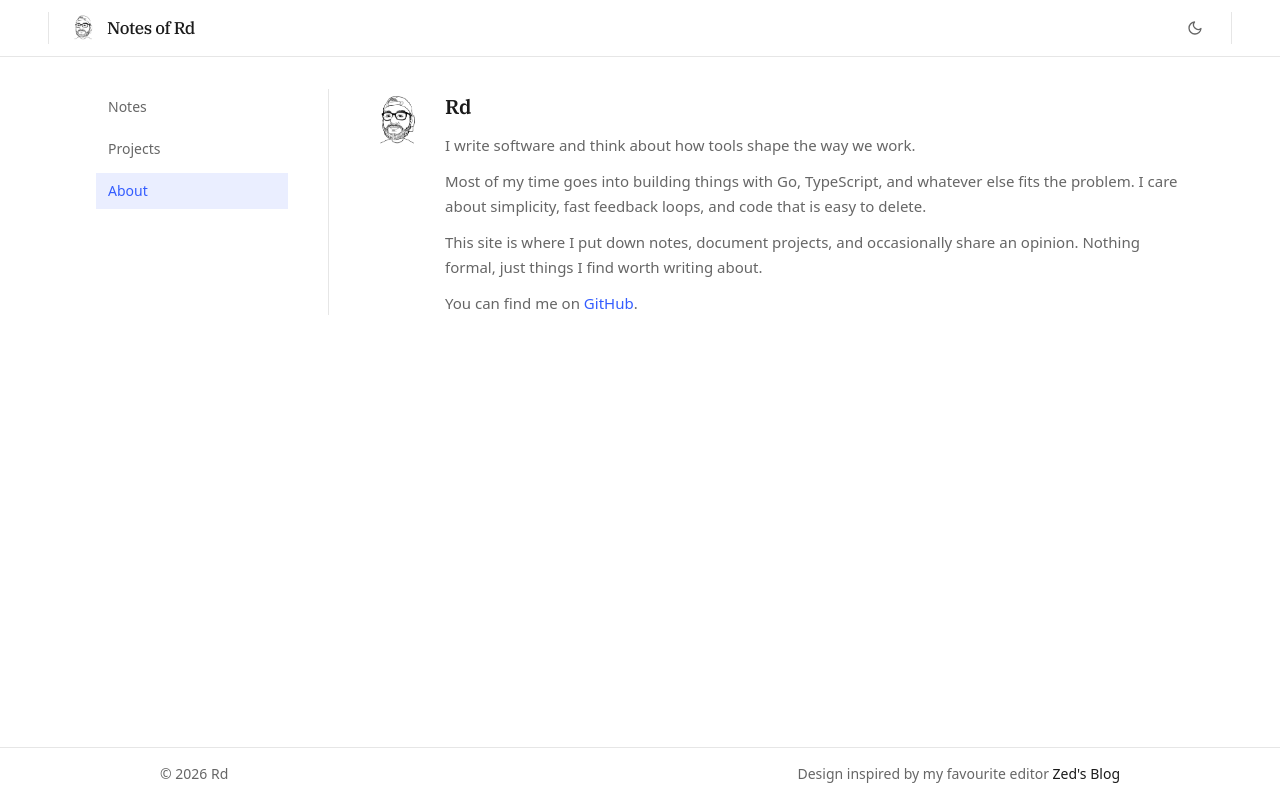
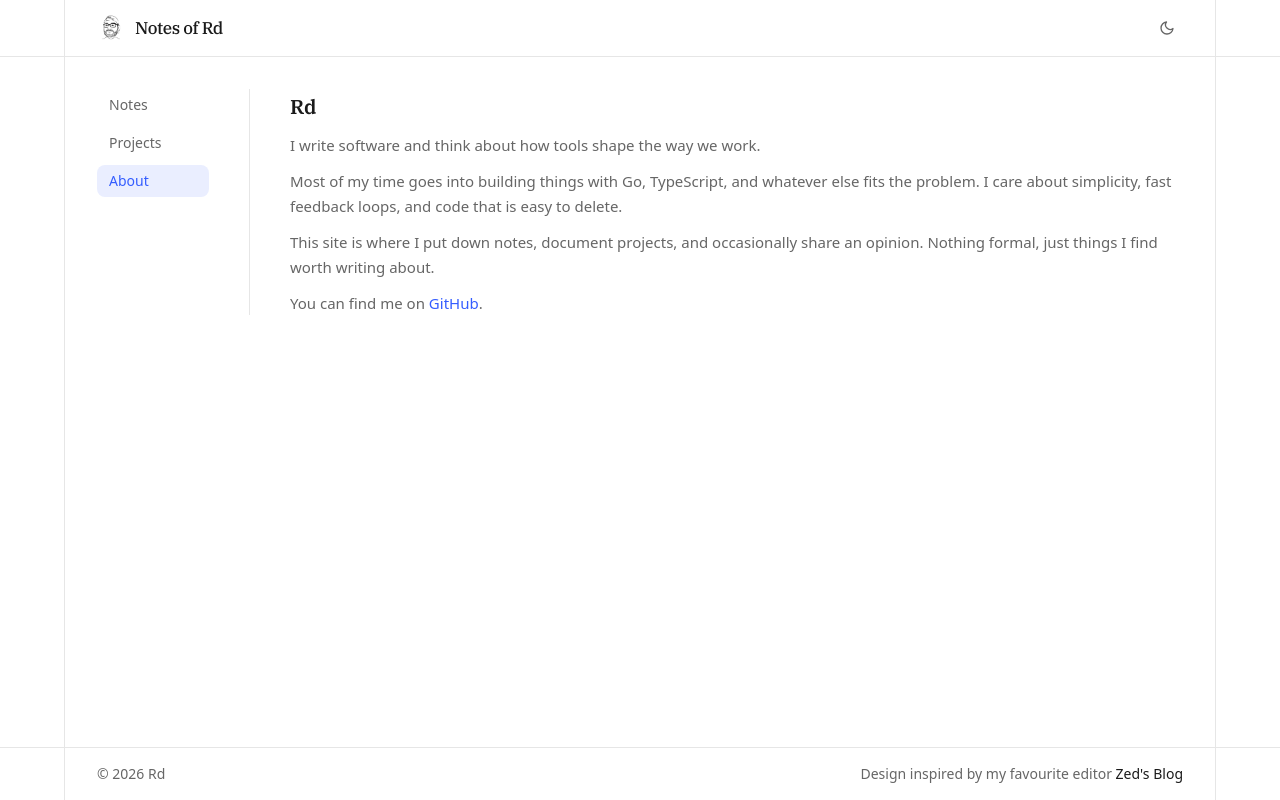
Before and after one commit to rdyv/rdyv.github.io, a Next.js app: page /about in a window 1280 px wide. Built offline with nearby package versions, Linux system fonts and the light colour scheme.

Commit message:
fix: polish UI details across the site
Fix rounded corners on sidebar and row items, add focus-visible
ring, glassmorphism header, vertical content borders, consistent
padding alignment, cursor pointer on theme toggle, remove hover
from keep-reading cards, and constant-width sidebar highlights.

```diff
--- a/src/app/about/page.tsx
+++ b/src/app/about/page.tsx
@@ -1,4 +1,3 @@
-import Image from "next/image";
 import Sidebar, { MobileNav } from "@/components/Sidebar";
 import type { Metadata } from "next";
 
@@ -12,30 +11,20 @@ export default function AboutPage() {
         <Sidebar active="about" />
         <div className="hidden w-px bg-border lg:block" />
         <div className="min-w-0 flex-1 pt-1">
-          <div className="flex flex-col gap-5 sm:flex-row sm:items-start">
-            <Image
-              src="/profile.png"
-              alt="Rd"
-              width={56}
-              height={56}
-              className="shrink-0 rounded-full"
-            />
-            <div>
           <h1 className="font-serif text-xl font-semibold text-ink">Rd</h1>
           <div className="mt-3 space-y-3 text-[0.9375rem] leading-relaxed text-ink-muted">
             <p>
-                  I write software and think about how tools shape the way we
-                  work.
+              I write software and think about how tools shape the way we work.
             </p>
             <p>
-                  Most of my time goes into building things with Go, TypeScript,
-                  and whatever else fits the problem. I care about simplicity,
-                  fast feedback loops, and code that is easy to delete.
+              Most of my time goes into building things with Go, TypeScript, and
+              whatever else fits the problem. I care about simplicity, fast
+              feedback loops, and code that is easy to delete.
             </p>
             <p>
               This site is where I put down notes, document projects, and
-                  occasionally share an opinion. Nothing formal, just things I
-                  find worth writing about.
+              occasionally share an opinion. Nothing formal, just things I find
+              worth writing about.
             </p>
             <p>
               You can find me on{" "}
@@ -53,7 +42,5 @@ export default function AboutPage() {
         </div>
       </div>
     </div>
-      </div>
-    </div>
   );
 }
--- a/src/app/globals.css
+++ b/src/app/globals.css
@@ -94,6 +94,14 @@
   .dark ::selection {
     background: hsl(210, 70%, 35%);
     color: white;
+  }
+
+  *:focus-visible {
+    outline: none;
+    box-shadow:
+      0 0 0 2px var(--color-surface),
+      0 0 0 4px var(--color-accent);
+    border-radius: var(--radius-md);
   }
 }
 
--- a/src/app/layout.tsx
+++ b/src/app/layout.tsx
@@ -39,7 +39,9 @@ export default function RootLayout({
       </head>
       <body className="relative flex min-h-screen flex-col overflow-x-clip">
         <Header />
-        <main className="flex-1">{children}</main>
+        <div className="mx-auto flex min-h-0 w-full max-w-6xl flex-1 border-x border-border">
+          <main className="min-w-0 flex-1">{children}</main>
+        </div>
         <Footer />
       </body>
     </html>
--- a/src/app/notes/[slug]/page.tsx
+++ b/src/app/notes/[slug]/page.tsx
@@ -100,7 +100,7 @@ export default async function BlogPost({
 
           {/* Table of contents */}
           {post.headings.length > 0 && (
-            <nav className="mb-10 rounded-radius-md border border-border bg-surface-raised p-5">
+            <nav className="mb-10 rounded-lg border border-border bg-surface-raised p-5">
               <p className="mb-3 text-xs font-medium uppercase tracking-wider text-ink-faint">
                 On this page
               </p>
@@ -148,9 +148,9 @@ export default async function BlogPost({
                   <Link
                     key={r.slug}
                     href={`/notes/${r.slug}`}
-                    className="group rounded-radius-md border border-border bg-surface-raised p-5 transition-all duration-200 hover:border-accent-border hover:shadow-md"
+                    className="rounded-lg border border-border bg-surface-raised p-5"
                   >
-                    <p className="font-serif text-base font-[450] leading-snug text-ink transition-colors duration-150 group-hover:text-accent">
+                    <p className="font-serif text-base font-[450] leading-snug text-ink">
                       {r.title}
                     </p>
                     <p className="mt-2 text-sm leading-relaxed text-ink-muted">
--- a/src/app/projects/page.tsx
+++ b/src/app/projects/page.tsx
@@ -42,7 +42,7 @@ export default function ProjectsPage() {
               href={project.url}
               target="_blank"
               rel="noopener noreferrer"
-              className="group flex items-center justify-between gap-4 border-b border-border px-1 py-4 transition-colors duration-150 hover:bg-surface-hover"
+              className="group flex items-center justify-between gap-4 rounded-md border-b border-border px-3 py-4 transition-colors duration-150 hover:bg-surface-hover"
             >
               <div className="min-w-0">
                 <span className="text-[0.9375rem] font-medium text-ink transition-colors duration-150 group-hover:text-accent">
--- a/src/components/BlogCard.tsx
+++ b/src/components/BlogCard.tsx
@@ -66,7 +66,7 @@ export default function FeaturedCard({
               {formatDate(post.date)}
             </time>
             {isNewest && (
-              <span className="rounded-radius-xs border border-border px-2 py-0.5 text-[0.625rem] font-medium uppercase tracking-wide text-ink">
+              <span className="rounded border border-border px-2 py-0.5 text-[0.625rem] font-medium uppercase tracking-wide text-ink">
                 Newest
               </span>
             )}
--- a/src/components/Footer.tsx
+++ b/src/components/Footer.tsx
@@ -1,7 +1,7 @@
 export default function Footer() {
   return (
     <footer className="mt-auto border-t border-border">
-      <div className="mx-auto flex max-w-5xl flex-col items-center gap-1 px-6 py-4 sm:flex-row sm:justify-between sm:gap-0 sm:px-8">
+      <div className="mx-auto flex max-w-6xl border-x border-border flex-col items-center gap-1 px-6 py-4 sm:flex-row sm:justify-between sm:gap-0 sm:px-8">
         <span className="text-sm text-ink-muted">
           &copy; {new Date().getFullYear()} Rd
         </span>
--- a/src/components/Header.tsx
+++ b/src/components/Header.tsx
@@ -4,11 +4,8 @@ import ThemeToggle from "./ThemeToggle";
 
 export default function Header() {
   return (
-    <header className="sticky top-0 z-50 h-[57px] shrink-0 border-b border-border bg-nav-bg backdrop-blur-lg">
-      <div className="flex h-full items-center">
-        <div className="w-4 sm:w-6 md:w-12" />
-
-        <nav className="flex flex-1 items-center justify-between gap-4 border-x border-border px-5">
+    <header className="sticky top-0 z-50 h-[57px] shrink-0 border-b border-border bg-surface/60 backdrop-blur-xl backdrop-saturate-150">
+      <nav className="mx-auto flex h-full max-w-6xl items-center justify-between border-x border-border px-4 sm:px-6 lg:px-8">
         <Link
           href="/"
           className="flex items-center gap-2 font-serif text-sm font-medium tracking-tight text-ink transition-colors duration-150 hover:text-accent sm:gap-2.5 sm:text-[1.0625rem]"
@@ -25,9 +22,6 @@ export default function Header() {
 
         <ThemeToggle />
       </nav>
-
-        <div className="w-4 sm:w-6 md:w-12" />
-      </div>
     </header>
   );
 }
--- a/src/components/PostRow.tsx
+++ b/src/components/PostRow.tsx
@@ -21,7 +21,7 @@ export default function PostRow({
   return (
     <Link
       href={`/notes/${post.slug}`}
-      className="group flex flex-col gap-1 border-b border-border px-1 py-3.5 transition-colors duration-150 hover:bg-surface-hover sm:flex-row sm:items-center sm:gap-3"
+      className="group flex flex-col gap-1 rounded-md border-b border-border px-3 py-3.5 transition-colors duration-150 hover:bg-surface-hover sm:flex-row sm:items-center sm:gap-3"
     >
       <span className="flex min-w-0 flex-1 items-center gap-2 text-[0.9375rem] font-medium text-ink transition-colors duration-150 group-hover:text-accent">
         <span className="line-clamp-1">{post.title}</span>
@@ -32,7 +32,7 @@ export default function PostRow({
 
       <div className="flex shrink-0 items-center gap-3">
         {showFeaturedBadge && (
-          <span className="hidden rounded-radius-xs border border-border px-2 py-0.5 text-[0.625rem] font-medium uppercase tracking-wide text-ink-muted sm:inline">
+          <span className="hidden rounded border border-border px-2 py-0.5 text-[0.625rem] font-medium uppercase tracking-wide text-ink-muted sm:inline">
             Featured
           </span>
         )}
--- a/src/components/Sidebar.tsx
+++ b/src/components/Sidebar.tsx
@@ -8,7 +8,7 @@ export function MobileNav({ active }: { active: string }) {
         <Link
           key={item.slug}
           href={`/${item.slug}`}
-          className={`shrink-0 rounded-radius-md px-4 py-2 text-sm transition-all duration-150 ${
+          className={`shrink-0 rounded-md px-4 py-2 text-sm transition-all duration-150 ${
             active === item.slug
               ? "bg-accent/10 font-medium text-accent"
               : "text-ink-muted hover:bg-surface-hover hover:text-ink"
@@ -23,13 +23,13 @@ export function MobileNav({ active }: { active: string }) {
 
 export default function Sidebar({ active }: { active: string }) {
   return (
-    <aside className="hidden w-48 shrink-0 lg:block">
-      <nav className="sticky top-[73px] space-y-1.5">
+    <aside className="hidden shrink-0 lg:block">
+      <nav className="sticky top-[73px] flex flex-col items-start gap-1.5">
         {sidebarLinks.map((item) => (
           <Link
             key={item.slug}
             href={`/${item.slug}`}
-            className={`block rounded-radius-md px-3 py-2 text-sm transition-all duration-150 ${
+            className={`w-28 rounded-md px-3 py-1.5 text-sm transition-all duration-150 ${
               active === item.slug
                 ? "bg-accent/10 font-medium text-accent"
                 : "text-ink-muted hover:bg-surface-hover hover:text-ink"
--- a/src/components/ThemeToggle.tsx
+++ b/src/components/ThemeToggle.tsx
@@ -32,7 +32,7 @@ export default function ThemeToggle() {
     <button
       onClick={toggle}
       aria-label="Toggle theme"
-      className="flex h-8 w-8 items-center justify-center rounded-radius-sm text-ink-muted transition-colors duration-200 hover:text-ink"
+      className="flex h-8 w-8 cursor-pointer items-center justify-center rounded-md text-ink-muted transition-colors duration-200 hover:text-ink"
     >
       {dark ? (
         <svg
```
Lines whose indentation alone changed are shown as unchanged.
